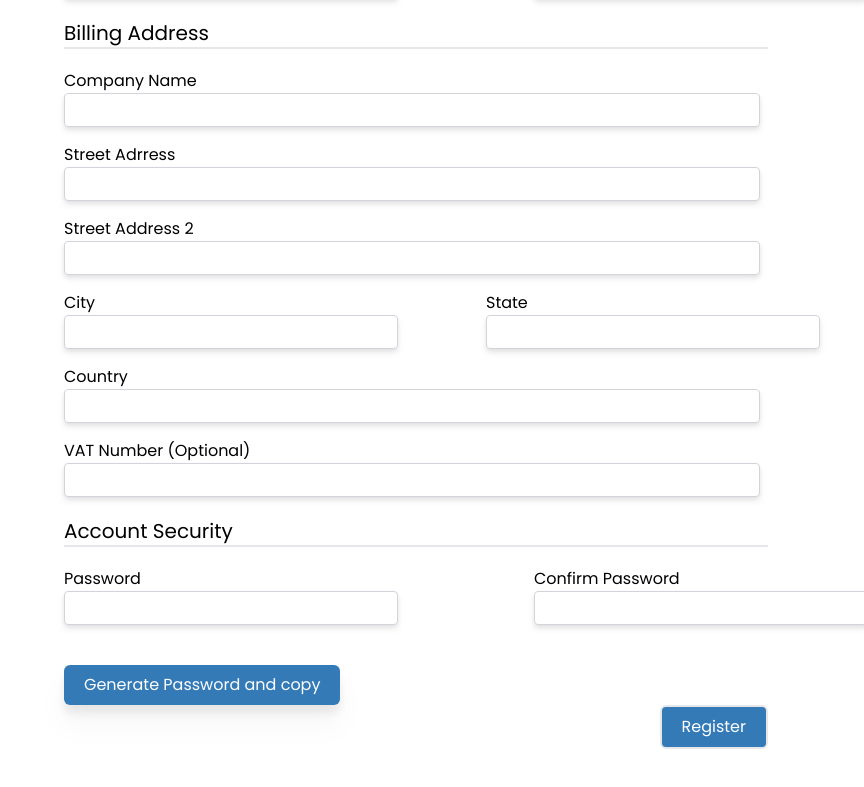
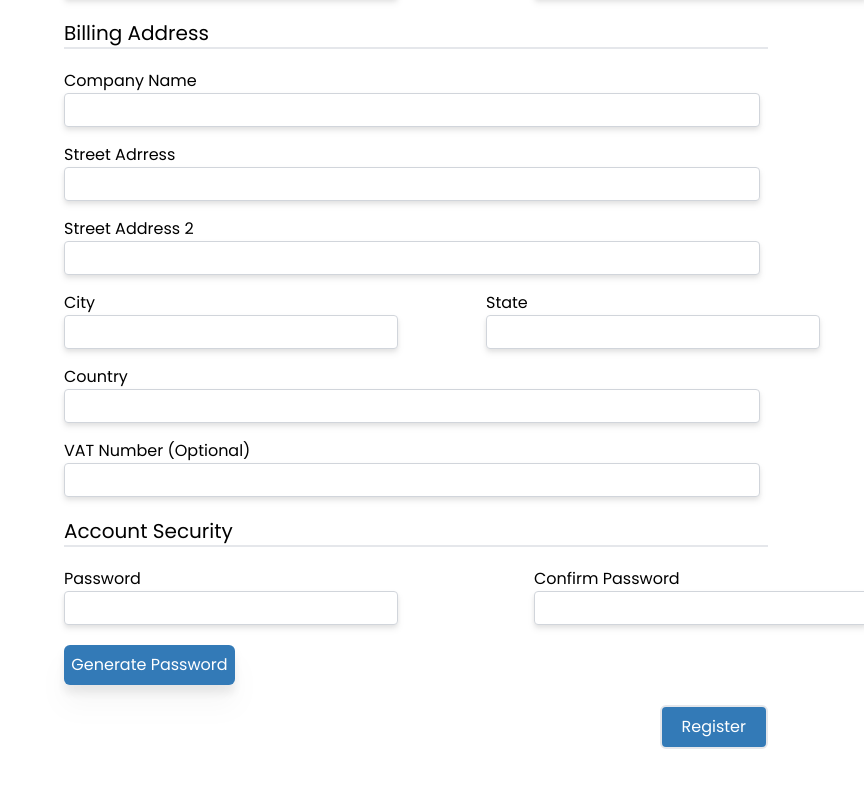
Before and after one commit to bruhdeep/dataspace, a Next.js app: page /register in a window 1280 px wide. Shown: the part 351-1138 px from the top of the page, without its empty margins (416-1280 px from the left). Built offline with nearby package versions, Linux system fonts and the light colour scheme.

Commit message:
minor bug fix on password gen
no worky fixy

```diff
--- a/app/register/page.tsx
+++ b/app/register/page.tsx
@@ -17,6 +17,14 @@ export default function Register() {
     setPassword(generatedPassword);
     setConfirmPassword(generatedPassword);
     copyToClipboard(generatedPassword);
+  }
+
+  function handleChangePassword(event: React.ChangeEvent<HTMLInputElement>) {
+    setPassword(event.target.value);
+  }
+
+  function handleChangeConfirmPassword(event: React.ChangeEvent<HTMLInputElement>) {
+    setConfirmPassword(event.target.value);
   }
 
   return (
@@ -174,8 +182,16 @@ export default function Register() {
                   className="border border-gray-300 rounded px-2 py-1 mr-2 drop-shadow-md"
                   type="password"
                   value={password}
+                  onChange={handleChangePassword}
                   required
                 />
+                <button
+                  type="button"
+                  onClick={handleGeneratePassword}
+                  className="w-[50%] h-10 text-1xl bg-[#337AB7] text-white py-2 rounded-md hover:bg-blue-600 duration-200 mt-5 drop-shadow-xl"
+                >
+                  Generate Password
+                </button>
               </div>
 
               <div className="flex flex-col py-2 w-full">
@@ -184,18 +200,11 @@ export default function Register() {
                   className="border border-gray-300 rounded px-2 py-1 mr-2 drop-shadow-md"
                   type="password"
                   value={confirmPassword}
-                  onChange={(e) => setConfirmPassword(e.target.value)}
+                  onChange={handleChangeConfirmPassword}
                   required
                 />
               </div>
             </div>
-            <button
-              type="button"
-              onClick={handleGeneratePassword}
-              className="text-1xl px-5 py-2 bg-[#337AB7] text-white rounded-md hover:bg-blue-600 duration-200 mt-5 drop-shadow-xl"
-            >
-              Generate Password and copy
-            </button>
           </div>
 
           {/* Register Button */}
--- a/utils/passwordGenerator.js
+++ b/utils/passwordGenerator.js
@@ -17,5 +17,5 @@ export function copyToClipboard(text) {
     textarea.select();
     document.execCommand("copy");
     document.body.removeChild(textarea);
-        alert("Password copied to clipboard!");
+    alert("Password copied to clipboard!");
 }
```
